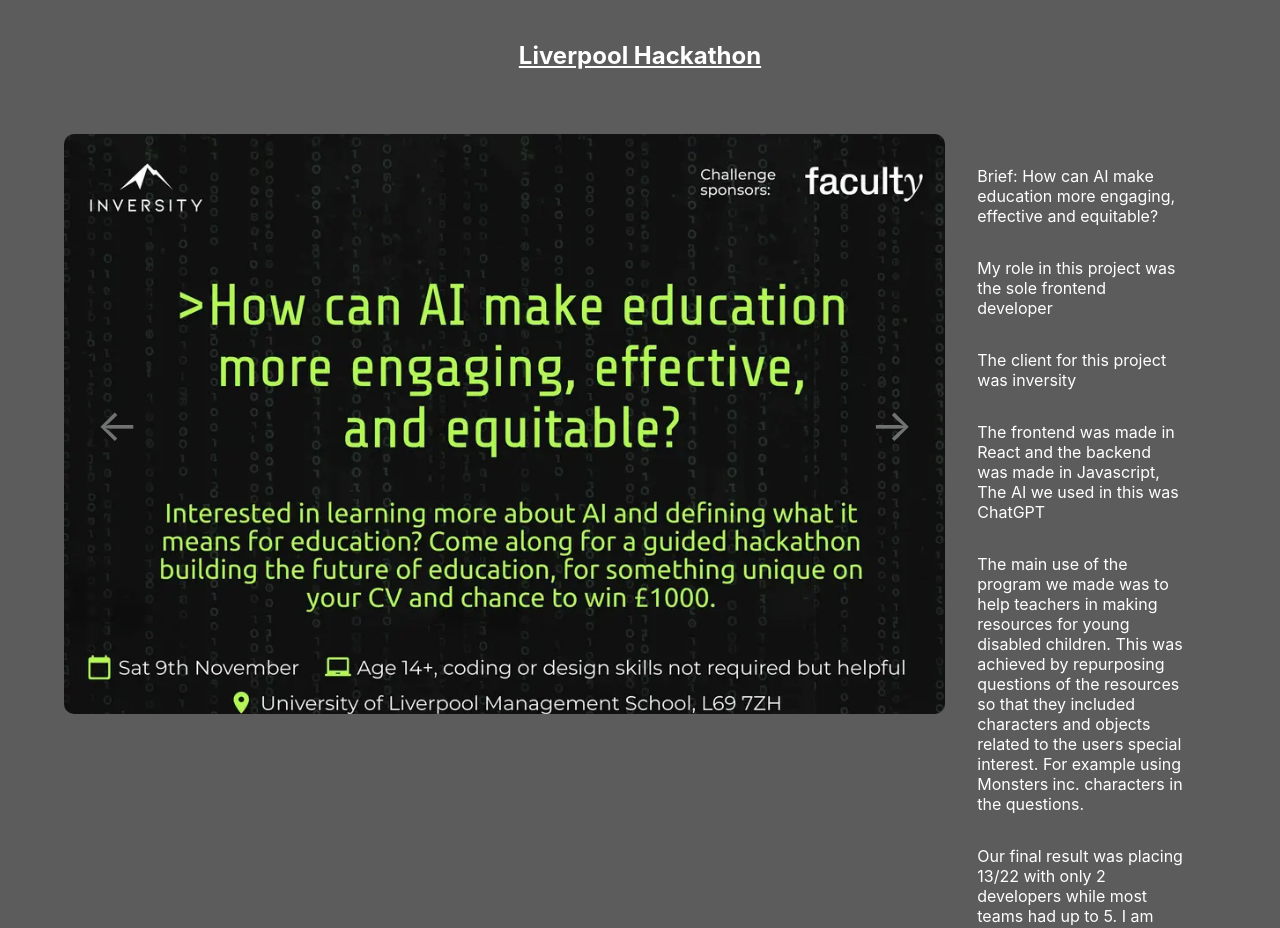
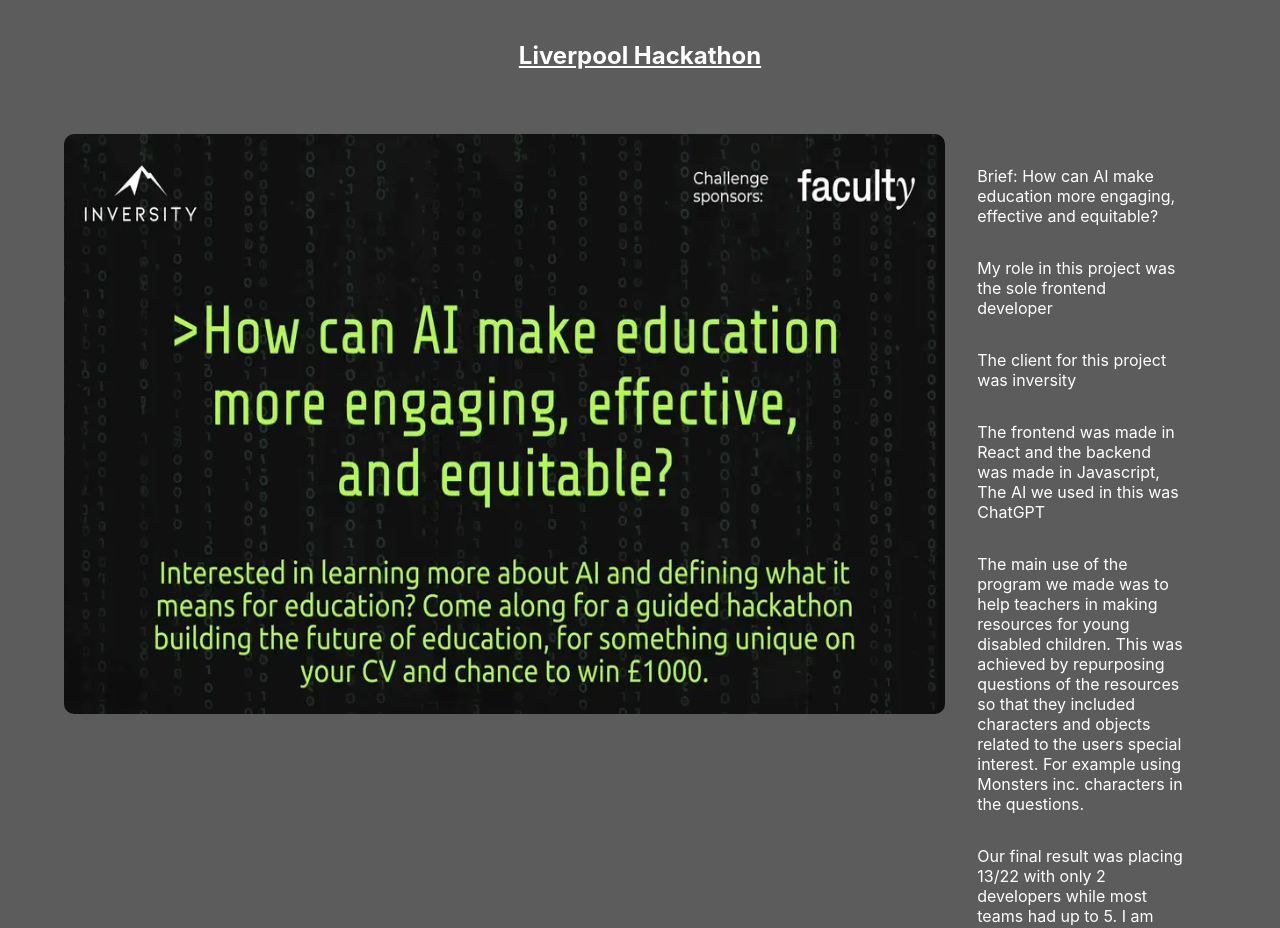
Before and after one commit to StanStrutt/Portfolio-Website, a React (Create React App) app: page /portfolio in a window 1280 px wide. Shown: the part 4560-5488 px from the top of the page. Built offline with nearby package versions, Linux system fonts and the light colour scheme.

Commit message:
Changing inversity slider to normal image

```diff
--- a/src/App.css
+++ b/src/App.css
@@ -155,6 +155,12 @@ hr {
   color: #df3d58;
 }
 
+.inversity-img {
+  width: 100%;
+  height: 100%;
+  border-radius: 10px;
+}
+
 @media screen and (max-width: 1024px) {
   .flex-port {
     flex-direction: column;
--- a/src/components/Hackathon.jsx
+++ b/src/components/Hackathon.jsx
@@ -1,15 +1,12 @@
-import ImageSlider from "./ImageSlider"
+
 
 export default function Hackathon() {
-    const slides = [
-        {url: '/Inversity.webp', title: "Inversity brief"},
-    ]
     return (
         <div className="hackathon">
             <h2 className="project-title">Liverpool Hackathon</h2>
             <div className="flex-port">
                 <div className="slide-container">
-                    <ImageSlider slides={slides} className="slider-styles-inversity"/>
+                    <img className="inversity-img" alt="Inversity Hackathon" src="/Inversity.png"/>
                 </div>
                 <div className="port-text">
                     <p>Brief: How can AI make education more engaging, effective and equitable?</p>
--- a/src/components/ImageSlider.css
+++ b/src/components/ImageSlider.css
@@ -64,21 +64,21 @@
 
 @media screen and (max-width: 425px) {
     .slide-container {
-        height: 200px;
-        width: 400px;
+        width: 380px;
+        height: 190px;
     }
 }
 
 @media screen and (max-width: 375px) {
     .slide-container {
-        height: 180px;
-        width: 350px;
+        width: 330px;
+        height: 170px;
     }
 }
 
 @media screen and (max-width: 320px) {
     .slide-container {
-        width: 300px;
-        height: 150px;
+        width: 280px;
+        height: 140px;
     }
 }
```
Also changed, not shown: public/Inversity.png (added), public/Inversity.webp (deleted).
